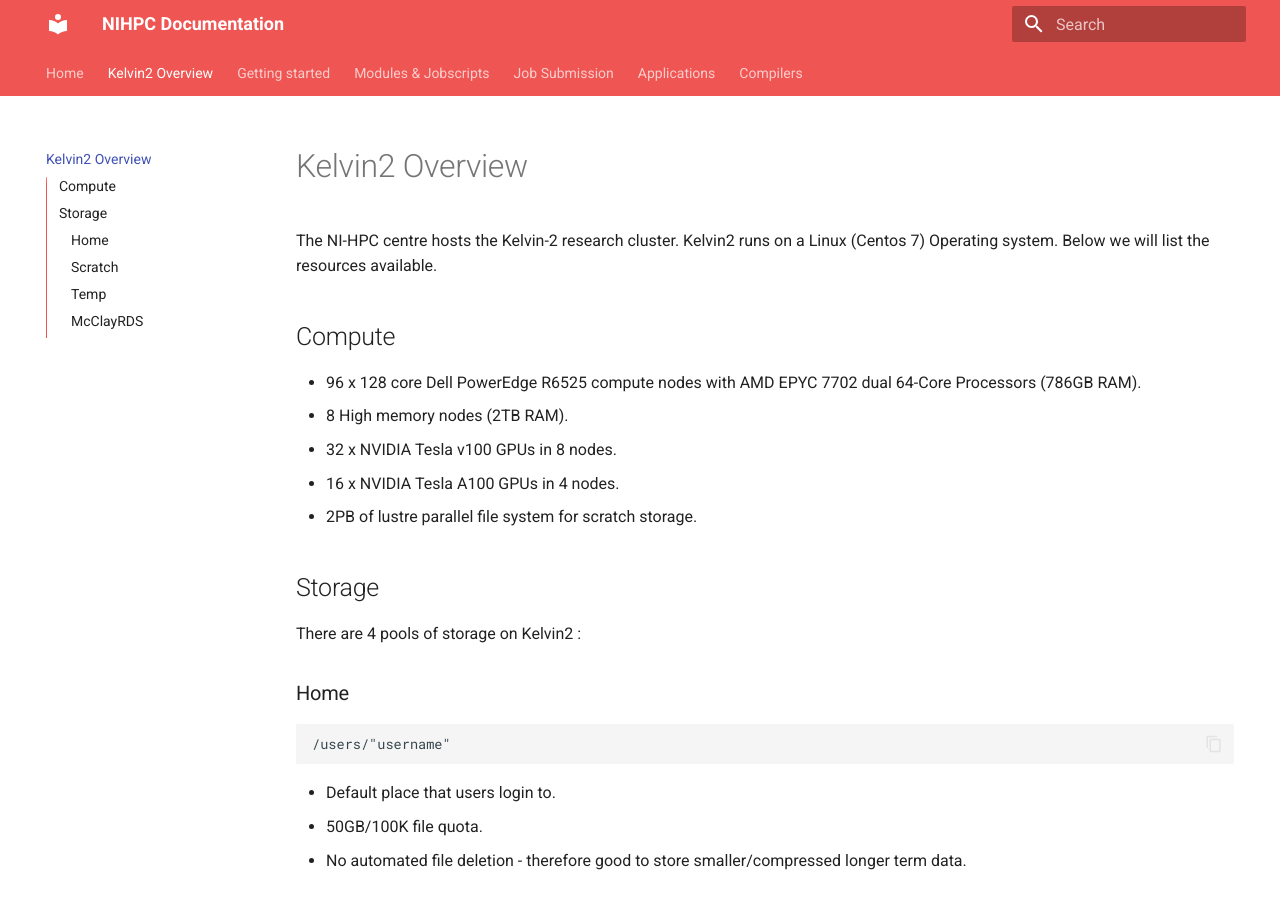
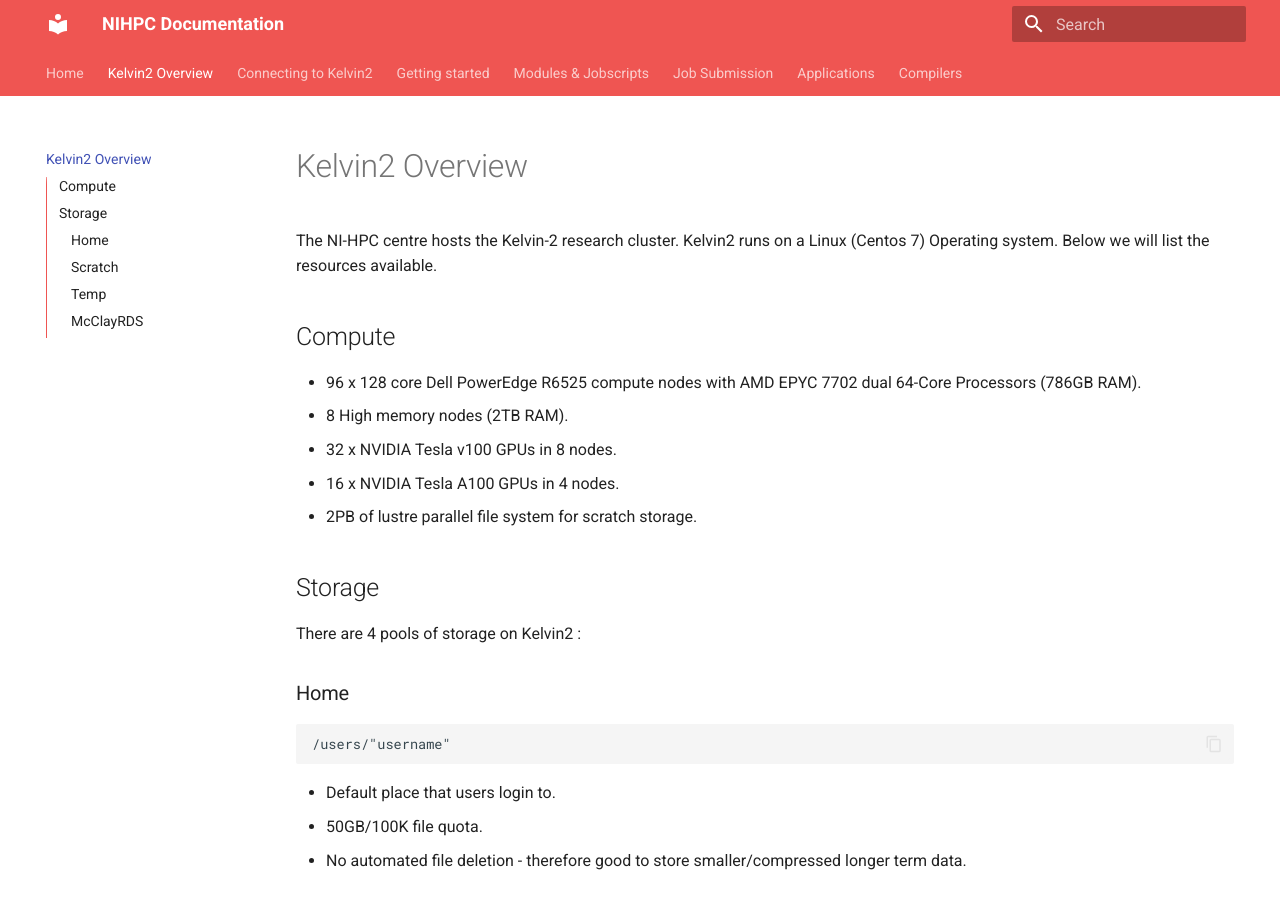
Before and after one commit to ethanbradley/nihpc-documentation, an MkDocs documentation site: the page built from docs/Kelvin2 Overview.md, in a window 1280 px wide and 900 px high. Built offline with MkDocs 1.6.1 and Material for MkDocs 9.7.7, drawn with Linux system fonts in a browser that asks for light colours.

Commit message:
Update mkdocs.yml

```diff
--- a/mkdocs.yml
+++ b/mkdocs.yml
@@ -2,6 +2,7 @@ site_name: NIHPC Documentation
 nav:
     - 'index.md'
     - 'Kelvin2 Overview.md'
+    - 'Connecting to Kelvin2.md'
     - 'Getting Started.md'
     - 'Modules & Jobscripts.md'
     - 'Job Submission.md'
```
